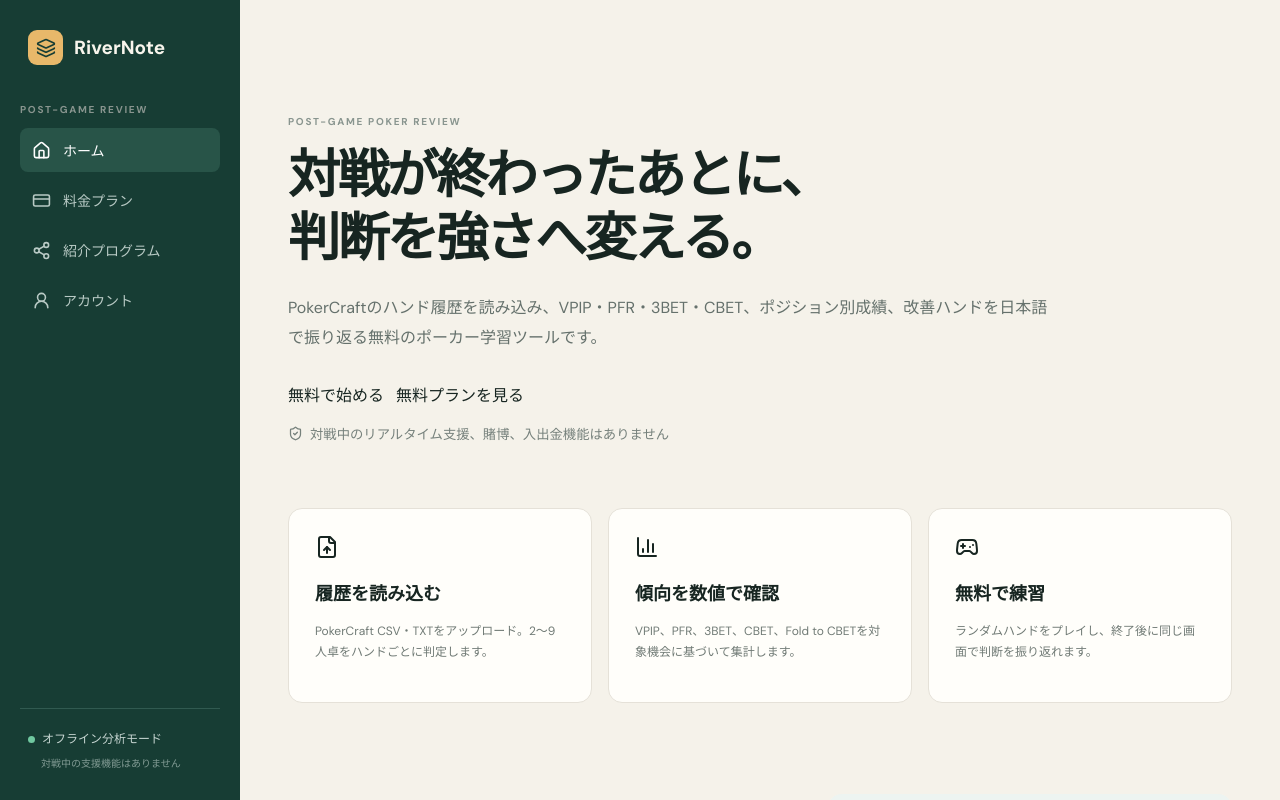
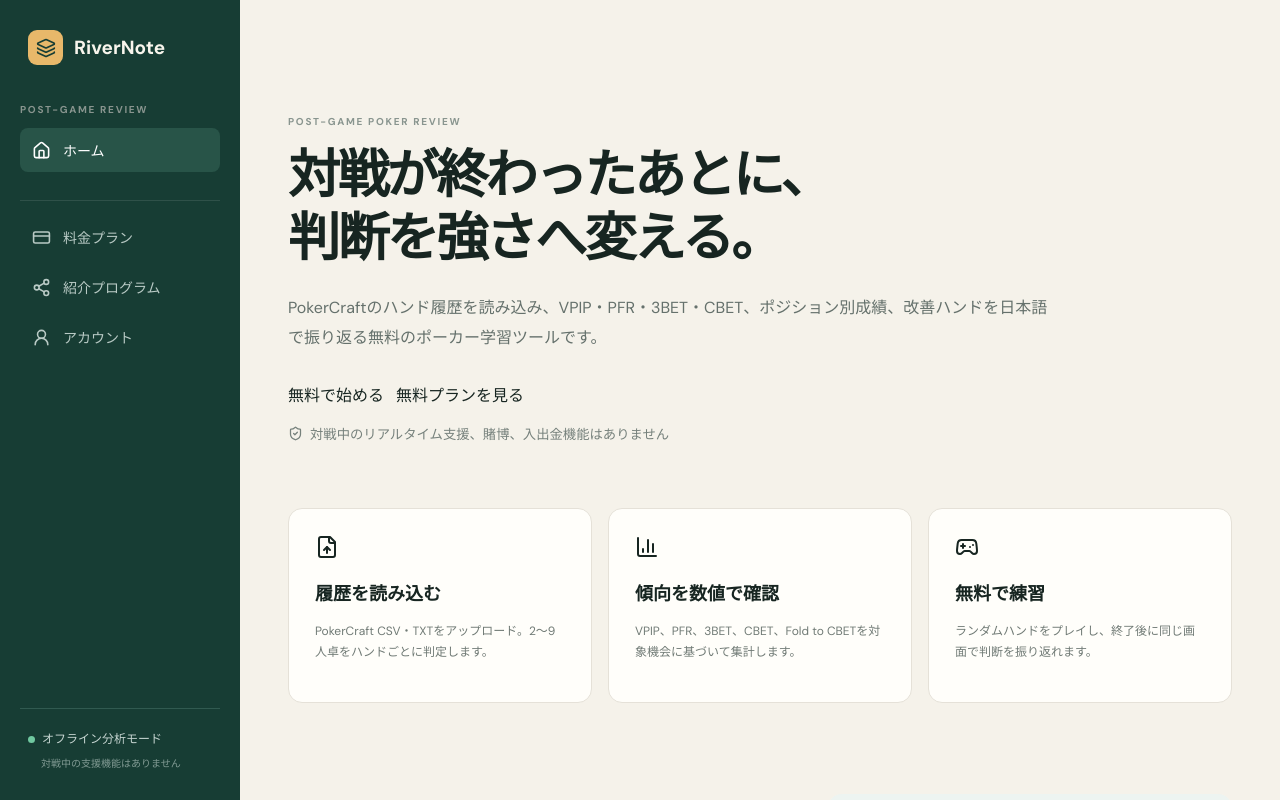
Before and after one commit to satukisannl2-bot/poker-, a Next.js app: page / in a window 1280 px wide. Shown: the top 800 px of the page. Built offline with nearby package versions, Linux system fonts and the light colour scheme; no server answers.

Commit message:
Reorder and group sidebar navigation

```diff
--- a/components/app-shell.tsx
+++ b/components/app-shell.tsx
@@ -29,7 +29,9 @@ export function AppShell({ children }: { children: React.ReactNode }) {
   const [open, setOpen] = useState(false);
   const isPublic = publicPaths.some((item) => path === item || path.startsWith(`${item}/`));
   const requiresLogin = !isPublic;
-  const nav = user ? [...protectedNav, ...publicNav] : publicNav;
+  const nav = user
+    ? [publicNav[0], ...protectedNav, ...publicNav.slice(1)]
+    : publicNav;
 
   useEffect(() => {
     if (!loading && requiresLogin && !user) {
@@ -52,9 +54,18 @@ export function AppShell({ children }: { children: React.ReactNode }) {
         <div className="side-label">POST-GAME REVIEW</div>
         <nav>
           {nav.map((item) => (
-            <Link key={item.href} href={item.href} onClick={() => setOpen(false)} className={item.href==="/" ? path==="/"?"active":"" : path.startsWith(item.href) ? "active" : ""}>
-              <item.icon size={19}/>{item.label}
-            </Link>
+            <div className={
+              item.href === "/" ? "nav-home"
+                : item.href === "/play" ? "nav-section nav-play"
+                  : item.href === "/pricing" ? "nav-section nav-account"
+                    : ""
+            } key={item.href}>
+              {user && item.href === "/play" && <span className="nav-group-label">プレイ・分析</span>}
+              {user && item.href === "/pricing" && <span className="nav-group-label">サービス・設定</span>}
+              <Link href={item.href} onClick={() => setOpen(false)} className={item.href==="/" ? path==="/"?"active":"" : path.startsWith(item.href) ? "active" : ""}>
+                <item.icon size={19}/>{item.label}
+              </Link>
+            </div>
           ))}
         </nav>
         <div className="side-note">
```
Also changed, not shown: app/globals.css.
